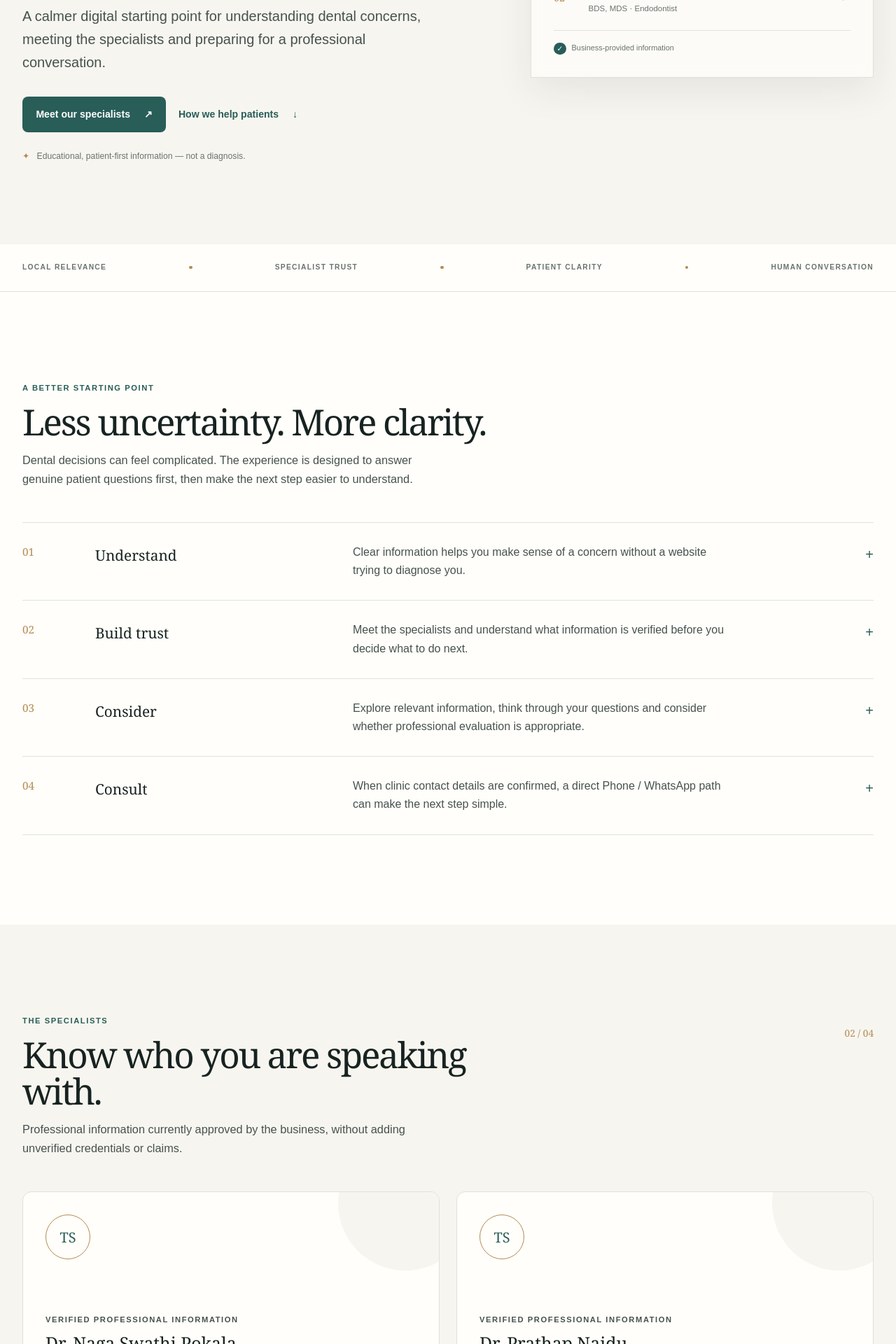
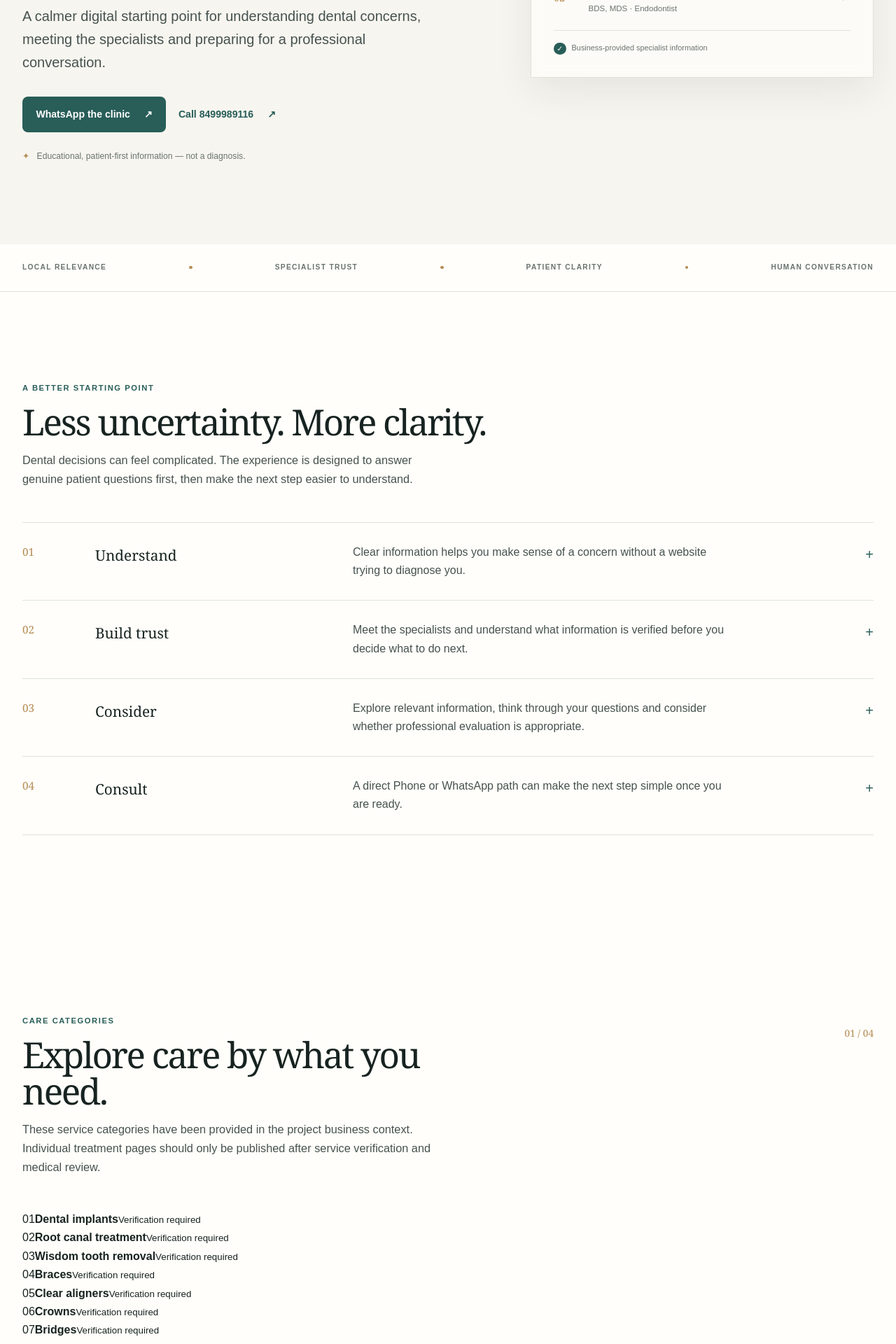
Before and after one commit to Mr-Nani-dm/Tanvi-Dental-Care, a Next.js app: page / in a window 1280 px wide. Shown: the part 580-2500 px from the top of the page at 70% size. Built offline with nearby package versions, Linux system fonts and the light colour scheme.

Commit message:
feat: add clinic contact and service context

```diff
--- a/src/app/page.tsx
+++ b/src/app/page.tsx
@@ -6,22 +6,25 @@ const journey = [
   ["01", "Understand", "Clear information helps you make sense of a concern without a website trying to diagnose you."],
   ["02", "Build trust", "Meet the specialists and understand what information is verified before you decide what to do next."],
   ["03", "Consider", "Explore relevant information, think through your questions and consider whether professional evaluation is appropriate."],
-  ["04", "Consult", "When clinic contact details are confirmed, a direct Phone / WhatsApp path can make the next step simple."],
+  ["04", "Consult", "A direct Phone or WhatsApp path can make the next step simple once you are ready."],
 ] as const;
 
 export default function HomePage() {
+  const tel = `tel:${site.contact.phone}`;
+  const whatsapp = `https://wa.me/${site.contact.whatsapp}`;
+
   return (
     <>
       <section className="hero">
         <div className="hero-orbit" aria-hidden="true" />
         <div className="container hero-grid">
           <div className="hero-copy">
-            <div className="eyebrow-row"><span className="eyebrow-dot" /> <p className="eyebrow">Dental care · Mangalagiri</p></div>
+            <div className="eyebrow-row"><span className="eyebrow-dot" /><p className="eyebrow">Dental care · Mangalagiri</p></div>
             <h1>Care you can understand. <em>People you can trust.</em></h1>
             <p className="lede">A calmer digital starting point for understanding dental concerns, meeting the specialists and preparing for a professional conversation.</p>
             <div className="actions">
-              <a className="button button-primary" href="#doctors"><span>Meet our specialists</span><span aria-hidden="true">↗</span></a>
-              <a className="button button-quiet" href="#approach">How we help patients <span aria-hidden="true">↓</span></a>
+              <a className="button button-primary" href={whatsapp} target="_blank" rel="noreferrer"><span>WhatsApp the clinic</span><span aria-hidden="true">↗</span></a>
+              <a className="button button-quiet" href={tel}>Call {site.contact.phone} <span aria-hidden="true">↗</span></a>
             </div>
             <div className="hero-note"><span aria-hidden="true">✦</span><span>Educational, patient-first information — not a diagnosis.</span></div>
           </div>
@@ -35,7 +38,7 @@ export default function HomePage() {
                 <span className="arrow" aria-hidden="true">↗</span>
               </div>
             ))}
-            <div className="verified-line"><span className="check" aria-hidden="true">✓</span> Business-provided information</div>
+            <div className="verified-line"><span className="check" aria-hidden="true">✓</span> Business-provided specialist information</div>
           </aside>
         </div>
       </section>
@@ -53,22 +56,29 @@ export default function HomePage() {
         </div>
       </section>
 
+      <section id="services" className="section services-section">
+        <div className="container">
+          <div className="section-topline"><SectionHeading eyebrow="Care categories" title="Explore care by what you need." description="These service categories have been provided in the project business context. Individual treatment pages should only be published after service verification and medical review." /><span className="section-index">01 / 04</span></div>
+          <div className="service-list">{site.serviceCategories.map((service, index) => <div className="service-row" key={service}><span>{String(index + 1).padStart(2, "0")}</span><strong>{service}</strong><small>Verification required</small></div>)}</div>
+        </div>
+      </section>
+
       <section id="doctors" className="section team-section">
         <div className="container">
-          <div className="section-topline"><SectionHeading eyebrow="The specialists" title="Know who you are speaking with." description="Professional information currently approved by the business, without adding unverified credentials or claims." /><span className="section-index">02 / 04</span></div>
+          <div className="section-topline"><SectionHeading eyebrow="The specialists" title="Know who you are speaking with." description="Professional information currently provided by the business, without adding unverified credentials or claims." /><span className="section-index">02 / 04</span></div>
           <div className="doctor-grid">{site.doctors.map((doctor) => <DoctorCard key={doctor.name} doctor={doctor} />)}</div>
         </div>
       </section>
 
       <section id="location" className="section location-section">
         <div className="container location-grid">
-          <div><div className="eyebrow-row"><span className="eyebrow-dot" /><p className="eyebrow">Where we serve</p></div><h2>Rooted in <em>Mangalagiri.</em></h2><p className="location-copy">Mangalagiri is the primary market, with Vijayawada and Guntur identified as secondary markets. Exact clinic address and directions will be added only after business verification.</p></div>
+          <div><div className="eyebrow-row"><span className="eyebrow-dot" /><p className="eyebrow">Find the clinic</p></div><h2>Rooted in <em>Mangalagiri.</em></h2><p className="location-copy">{site.contact.address}</p><p className="location-hours">{site.contact.hours}</p><div className="actions"><a className="button button-primary" href={tel}>Call the clinic</a><a className="button button-outline" href={whatsapp} target="_blank" rel="noreferrer">WhatsApp</a></div><p className="verification-note">Address, hours and contact details are business-provided and should be reconfirmed before final publication.</p></div>
           <div className="market-list"><div><span>01</span><strong>Mangalagiri</strong><small>Primary market</small></div><div><span>02</span><strong>Vijayawada</strong><small>Secondary market</small></div><div><span>03</span><strong>Guntur</strong><small>Secondary market</small></div></div>
         </div>
       </section>
 
       <section id="contact" className="contact-section">
-        <div className="container contact-inner"><div><p className="eyebrow">Ready when you are</p><h2>Have questions?<br /><em>Start a conversation.</em></h2></div><div><p>Phone and WhatsApp will become direct consultation pathways once the clinic confirms the relevant contact details.</p><div className="actions"><span className="button button-primary is-disabled" aria-disabled="true">Phone · verification required</span><span className="button button-outline is-disabled" aria-disabled="true">WhatsApp · verification required</span></div></div></div>
+        <div className="container contact-inner"><div><p className="eyebrow">Ready when you are</p><h2>Have questions?<br /><em>Start a conversation.</em></h2></div><div><p>Call or message the clinic to discuss the next step toward a consultation.</p><div className="actions"><a className="button button-primary" href={tel}>Call {site.contact.phone}</a><a className="button button-outline" href={whatsapp} target="_blank" rel="noreferrer">WhatsApp the clinic</a></div><p className="verification-note">Contact details are business-provided and pending final verification.</p></div></div>
       </section>
     </>
   );
```
